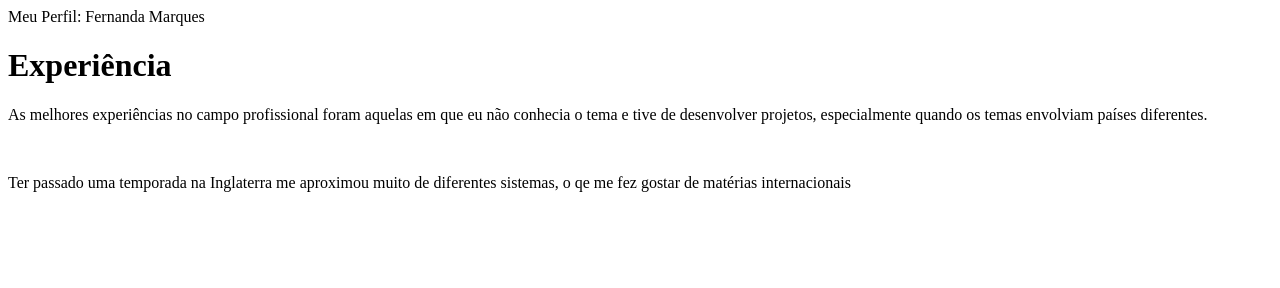
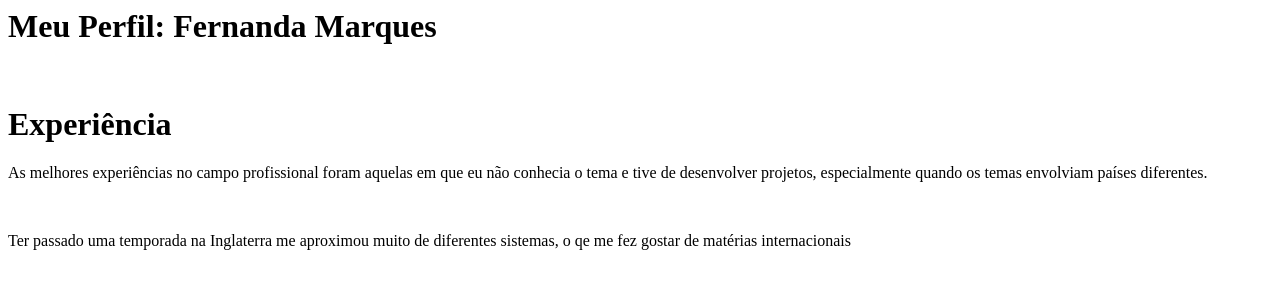
Before and after one commit to nandammarques/perfil, a plain HTML site: page index.html in a window 1280 px wide. Drawn offline with Linux system fonts and the light colour scheme.

Commit message:
Update index.html

```diff
--- a/index.html
+++ b/index.html
@@ -3,7 +3,7 @@
     <title> Fernanda Marques </title>
     </head>
     <body>
-      Meu Perfil: Fernanda Marques <br />
+        <h1>Meu Perfil: Fernanda Marques </h1> <br />
         <h1> Experiência</h1>
 
            <p>As melhores experiências no campo profissional foram aquelas em que eu não conhecia o tema e tive de desenvolver projetos,
```
